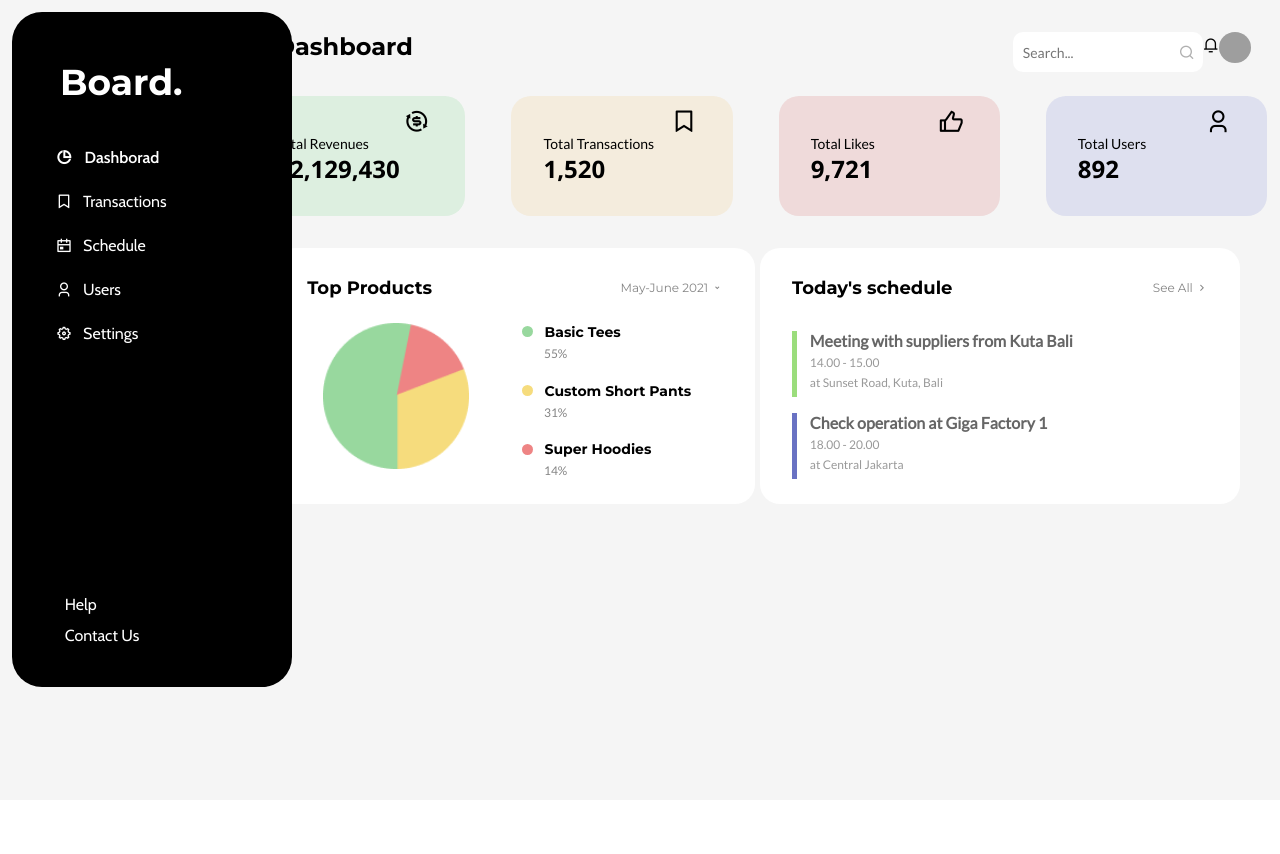
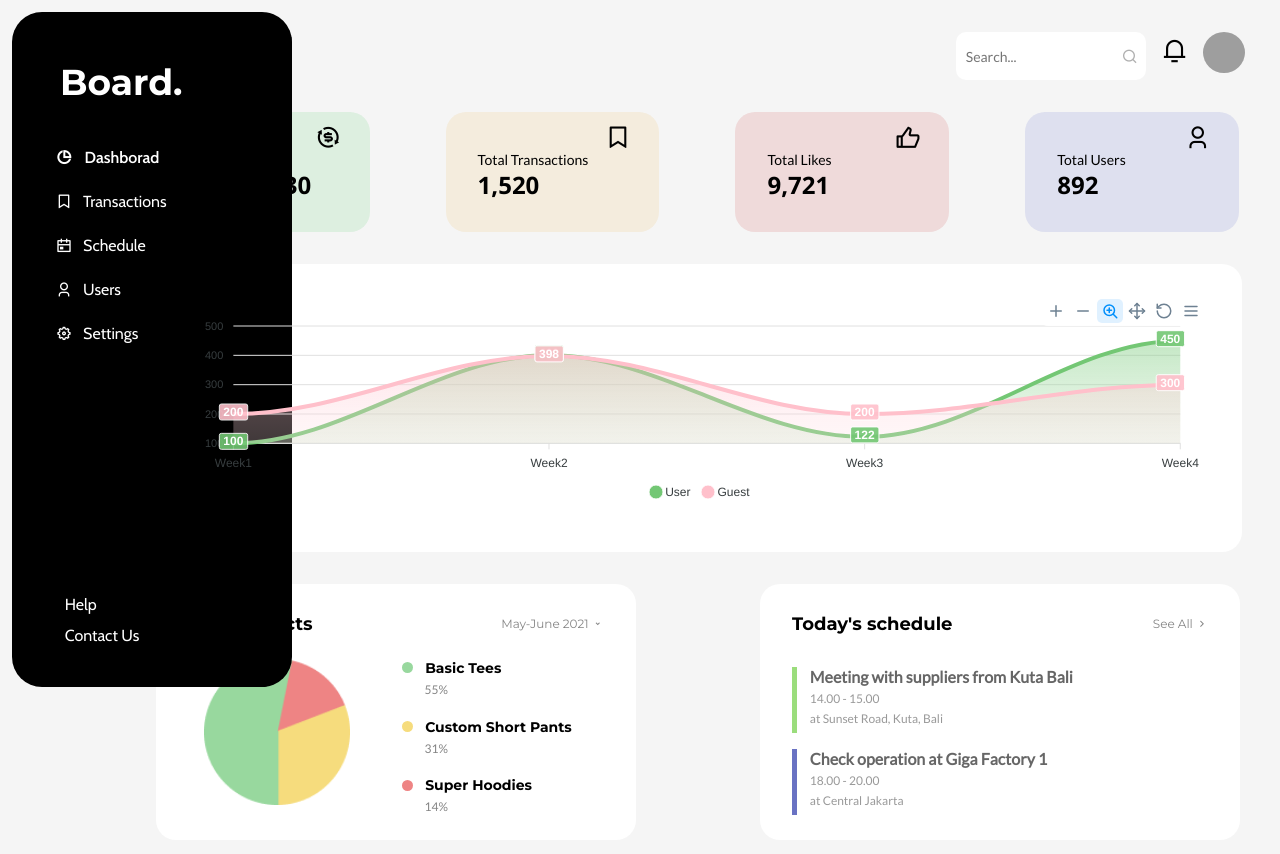
Before and after one commit to Ishu070303/Listed_project, a React (Create React App) app: page /dashboard in a window 1280 px wide. Shown: the top 854 px of the page. Before the commit the page ends 800 px from the top, so only its background shows below. Built offline with nearby package versions, Linux system fonts and the light colour scheme; grey boxes are pictures that could not be loaded; a web font is replaced by a local one.

Commit message:
added graph

```diff
--- a/package.json
+++ b/package.json
@@ -9,6 +9,7 @@
     "@testing-library/user-event": "^13.5.0",
     "jwt-decode": "^3.1.2",
     "react": "^18.2.0",
+    "react-apexcharts": "^1.4.0",
     "react-dom": "^18.2.0",
     "react-router-dom": "^6.10.0",
     "react-scripts": "5.0.1",
--- a/src/components/Dashboard/Content.js
+++ b/src/components/Dashboard/Content.js
@@ -3,6 +3,7 @@ import React from 'react';
 import Chart from './assests/Pie-Chart.png';
 import GreenLine from './assests/green-line.png';
 import BlueLine from './assests/blue-line.png';
+import LineChart from './LineChart';
 
 const Content = () => {
   return (
@@ -52,7 +53,13 @@ const Content = () => {
       </div>
     </div>
 
-    {/*======================CHART CARD =====================*/}
+
+    {/*=====================GRAPH SECTION============================= */}
+    <div className='graph-section'>
+      <LineChart />
+    </div>
+
+    {/*======================PIE CARD =====================*/}
     <div className='main-div'>
     <div className='pie-div'>
       <div className='pie-chart-short-div'>
--- /dev/null
+++ b/src/components/Dashboard/LineChart.js
@@ -0,0 +1,32 @@
+import React, { useState } from 'react';
+import Chart from 'react-apexcharts';
+
+const LineChart = () => {
+  const [options, setOptions] = useState({
+    chart: {
+      id: 'line-chart'
+    },
+    xaxis: {
+      categories: ['Week1','Week2','Week3','Week4']
+    }
+  });
+
+  const [series, setSeries] = useState([
+    {
+      name: 'User',
+      data: [100, 400, 122, 450]
+    },
+    {
+      name: 'Guest',
+      data: [200, 398, 200, 300]
+    }
+  ]);
+
+  const colors = ['#73C774', '#FFC0CB'];
+
+  return (
+    <Chart options={options} series={series.map((s, i) => ({...s, color: colors[i]}))} type="area" height={209} />
+  );
+}
+
+export default LineChart;
--- a/src/components/Dashboard/dash.css
+++ b/src/components/Dashboard/dash.css
@@ -10,14 +10,14 @@
     /* border:2px solid black; */
     background-color: #F5F5F5;
     flex: .2;
-    height: 100vh;
+    height: 120vh;
 
 }
 
 .content-side{
     background-color: #F5F5F5;
     flex: 1%;
-    height: 100vh;
+    height: 120vh;
 }
 
 .side-bar-div{
@@ -101,7 +101,7 @@
 
 .text2{
     margin-top: 2rem;
-    margin-left: 4rem;
+    margin-left: 6rem;
     font-size: 24px;
     font-weight: 700;
     font-family: 'Montserrat', sans-serif;
@@ -109,6 +109,8 @@
 
 .search-div{
     /* border: 2px solid black; */
+    /* align-items: center; */
+    margin-right: 1.2rem;
     display: flex;
     width: 25%;
     height: 100%;
@@ -139,18 +141,25 @@
 }
 
 .img{
-    width: 32px;
-    height: 31px;
+    width: 42px;
+    height: 41px;
     border-radius: 50%;
     margin-top: 2rem;
     margin-right: 2rem;
 }
 
+.icon1{
+    font-size: 1.6rem;
+    margin: 1rem;
+}
+
 .cubes{
     display: flex;
     /* border: 2px solid black; */
+    width: 95%;
     justify-content: space-around;
     margin-top: 1rem;
+    margin-left: 2rem;
 }
 
 .cubes-div{
@@ -159,7 +168,7 @@
     width: 221.05px;
     height: 120px;
     margin-right: 12px;
-    margin-left: 2rem;
+    margin-left: 4rem;
     padding-top: 12px;
 }
 
@@ -200,7 +209,7 @@
     height: 256px;
     border-radius: 20px;
     /* border: 2px solid black; */
-    margin-left: 4rem;
+    margin-left: 6rem;
     margin-top: 2rem;
     background-color: white;
 }
@@ -334,6 +343,17 @@
     cursor: pointer;
 }
 
+/*========================= GRAPH SECTION==================*/
+.graph-section{
+    /* border: 2px solid black; */
+    width: 89%;
+    margin-top: 2rem;
+    margin-left: 6rem;
+    padding: 2rem;
+    background-color: white;
+    border-radius: 20px;
+}
+
 /* ======================== FOR TAB SCREEN ONLY =========================================*/
 @media only screen and (max-width: 828px){
     .side-bar{
```
Also changed, not shown: 1 other file (tests, documents, lock files or other folders).
